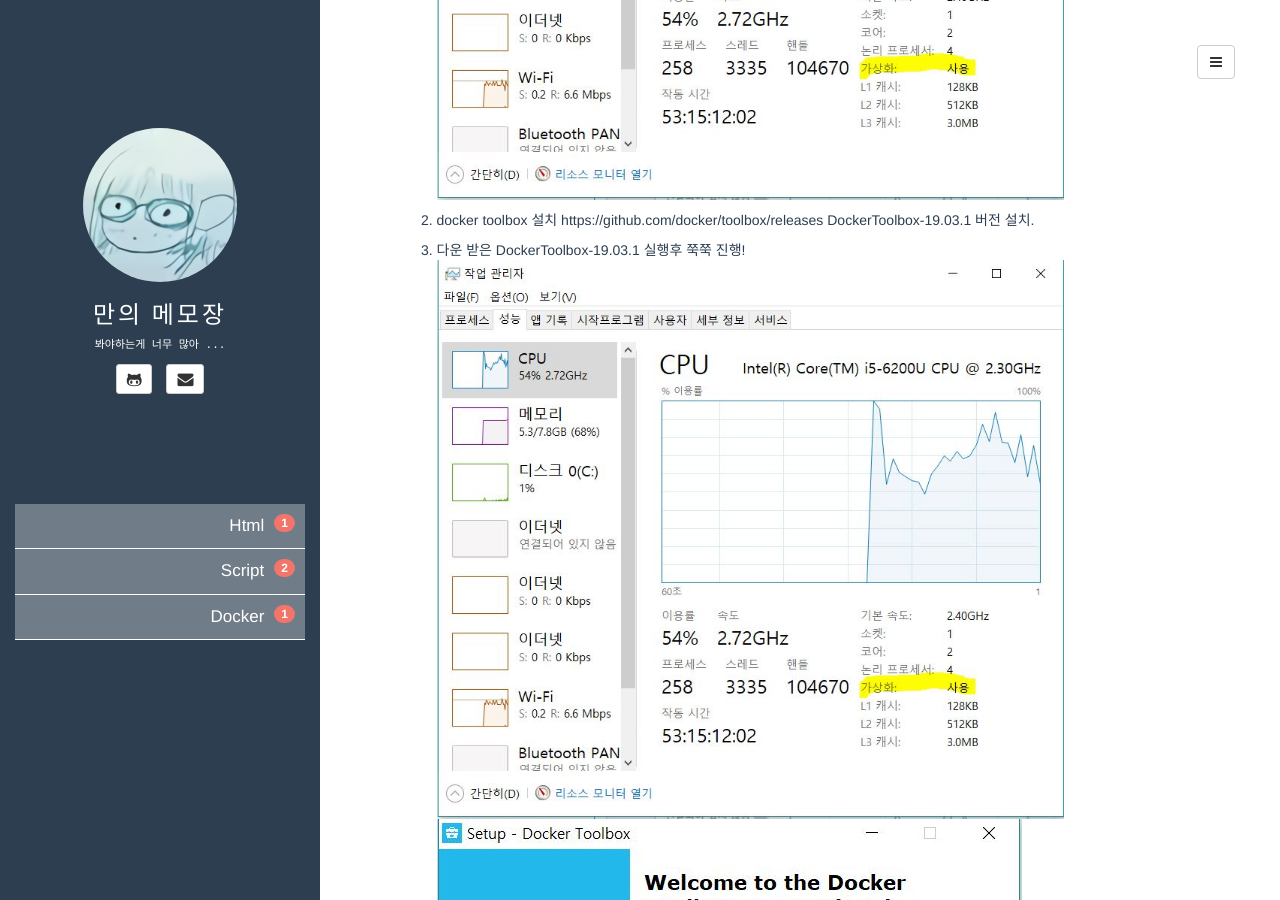
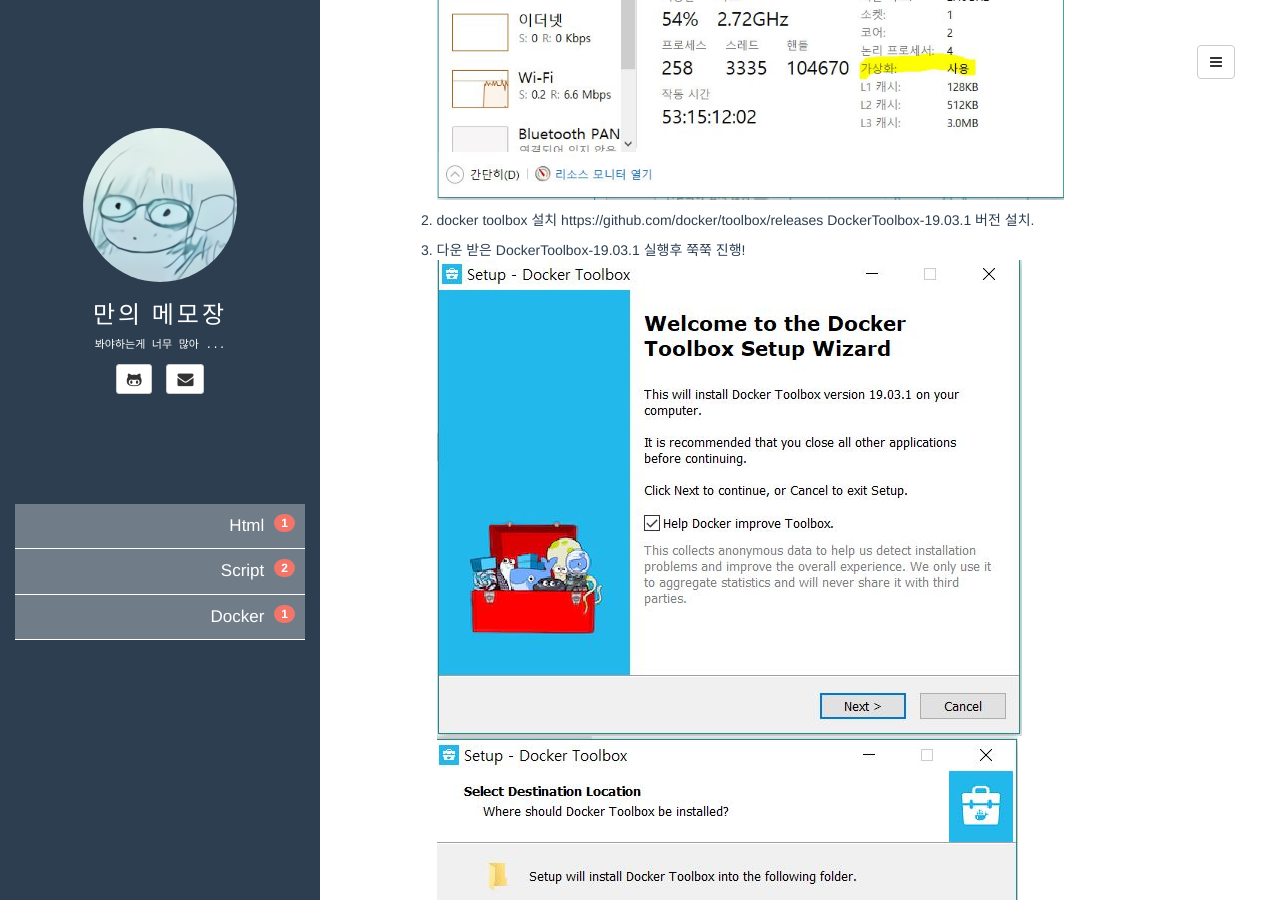
Before and after one commit to lunaelva/lunaelva.github.io, a Jekyll site: the page built from _posts/2019-11-16-docker_install.md, in a window 1280 px wide and 900 px high, scrolled down 644 px. Built offline with Jekyll 4.4.1, drawn with Linux system fonts in a browser that asks for light colours; comment, search, counter and statistics services are not loaded.

Commit message:
포스팅 이미지 수정

```diff
--- a/_posts/2019-11-16-docker_install.md
+++ b/_posts/2019-11-16-docker_install.md
@@ -20,7 +20,6 @@
 DockerToolbox-19.03.1 버전 설치.
 
 3. 다운 받은 DockerToolbox-19.03.1 실행후 쭉쭉 진행!
-![출처: 내가 한 캡처](/assets/images/posts/191116_docker1.jpg)
 ![출처: 내가 한 캡처](/assets/images/posts/191116_docker2.jpg)
 ![출처: 내가 한 캡처](/assets/images/posts/191116_docker3.jpg)
 ![출처: 내가 한 캡처](/assets/images/posts/191116_docker4.jpg)
```
